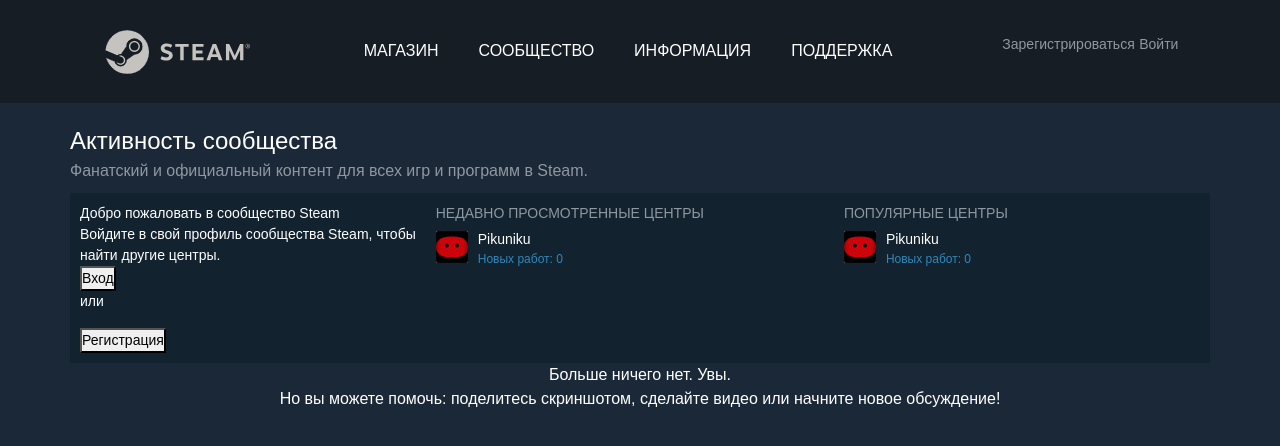
After one commit to Aleksan0922/Stearncommunity, a Flask app: template templates/community.html in a window 1280 px wide. The commit adds this page. Shown: the top 446 px of the page. Run offline with Flask 3, Linux system fonts and the light colour scheme; the template is opened without the code that fills it, so the values that code supplies are empty; some libraries are stand-ins or nearby versions.

Commit message:
Добавил немного сообщества

```diff
--- a/main.py
+++ b/main.py
@@ -39,7 +39,12 @@ class LoginForm(FlaskForm):
 @app.route('/')
 @app.route('/index')
 def index():
-    return render_template('index.html')
+    return render_template('index.html', path='/index')
+
+
+@app.route('/community')
+def community():
+    return render_template('community.html', path='/community')
 
 
 @login_manager.user_loader
--- a/static/css/style.css
+++ b/static/css/style.css
@@ -31,7 +31,7 @@ body {
 
 .login {
     margin-top: 100px;
-    color: grey;
+    color: #8f98a0;
     font-size: 14px;
     text-decoration: none;
     cursor: pointer;
@@ -72,6 +72,11 @@ body {
     vertical-align: bottom;
 }
 
+.is-here {
+    color: #1a9fff;
+    border-bottom: 2px solid #1a9fff;
+}
+
 
 
 .main-game {
@@ -86,23 +91,36 @@ body {
 }
 
 .main-game:hover {
+    text-decoration: none;
+    color: white;
     background-color: #a9cde2;
 }
 
 .game-tags {
-    color: grey;
+    color: #264252;
     font-size: 12px;
+    margin-top: 10px
+}
+
+.game-info {
+    margin-left: 20px;
+    margin-right: 540px;
 }
 
 .game-sale {
     font-size: 16px;
-    margin: 24px 24px;
+    margin: 20px 20px;
+    padding: 2px 5px;
     background-color: #4c6b22;
     color: #BEEE11;
 }
 
+.game-price {
+    text-align: right;
+}
+
 .game-cost-without-sale {
-    color: grey;
+    color: #8f98a0;
     font-size: 12px;
     text-decoration: line-through;
 }
@@ -110,3 +128,72 @@ body {
 .game-cost {
     color: #beee11;
 }
+
+.game-logo img {
+    vertical-align: bottom;
+}
+
+
+
+.community {
+    margin-top: 20px;
+}
+
+.community-title {
+    margin-bottom: 10px;
+}
+
+.community-name {
+    font-size: 24px;
+}
+
+.community-tags {
+    color: #8f98a0;
+}
+
+.community-games {
+    background-color: #12222f;
+    display: flex;
+    font-size: 14px;
+}
+
+.community-game {
+    margin-top: 5px;
+    display: flex;
+}
+
+.community-recent-played {
+    margin: 10px 10px;
+}
+
+.community-recent-seen {
+    margin: 10px 10px;
+}
+
+.community-popular {
+    margin: 10px 10px;
+}
+
+.community-games-title {
+    margin-right: 120px;
+    color: #8f98a0;
+}
+
+.community-game-logos {
+    margin-top: 2px;
+    vertical-align: bottom;
+}
+
+.community-game-info {
+    margin-left: 10px;
+}
+
+.community-game-publication {
+    font-size: 12px;
+    color: #2f89bc;
+}
+
+
+.community-game-publications {
+    text-align: center;
+}
--- a/templates/base.html
+++ b/templates/base.html
@@ -20,7 +20,11 @@
             </div>
             <ul class="header-list">
                 <li class="header-item">
-                    <a href="/" class="main-shop">МАГАЗИН</a>
+                    {% if path == '/index' %}
+                        <a href="/" class="main-shop is-here">МАГАЗИН</a>
+                    {% else %}
+                        <a href="/" class="main-shop">МАГАЗИН</a>
+                    {% endif %}
                 </li>
                 <li class="header-item">
                     <a href="/community" class="main-community">СООБЩЕСТВО</a>
--- /dev/null
+++ b/templates/community.html
@@ -0,0 +1,60 @@
+{% extends "base.html" %}
+
+{% block content %}
+    <div class="community">
+        <div class="container">
+            <div class="community-title">
+                <div class="community-name">Активность сообщества</div>
+                <div class="community-tags">Фанатский и официальный контент для всех игр и программ в Steam.</div>
+            </div>
+            <div class="community-games">
+                <div class="community-recent-played">
+                    {% if current_user.is_authenticated %}
+                        <div class="community-games-title">НЕДАВНО ЗАПУЩЕННЫЕ ИГРЫ</div>
+                        <div class="community-error"></div>
+                    {% else %}
+                        <div class="community-not-registed-title">Добро пожаловать в сообщество Steam</div>
+                        <div class="community-not-registed-text">
+                            Войдите в свой профиль сообщества Steam, чтобы<br> найти другие центры.
+                        </div>
+                        <div class="community-login">
+                            <button class="community-login-button">Вход</button>
+                            <p class="community-or">или</p>
+                            <button class="community-login-button">Регистрация</button>
+                        </div>
+                    {% endif %}
+                </div>
+                <div class="community-recent-seen">
+                    <div class="community-games-title">НЕДАВНО ПРОСМОТРЕННЫЕ ЦЕНТРЫ</div>
+                    <div class="community-game">
+                        <div class="community-game-logos">
+                            <img src="../static/images/pikuniku-logo.png" alt="Game logo" class="community-game-logo">
+                        </div>
+                        <div class="community-game-info">
+                            <a class="community-game-name">Pikuniku</a>
+                            <div class="community-game-publication">Новых работ: 0</div>
+                        </div>
+                    </div>
+                </div>
+                <div class="community-popular">
+                    <div class="community-games-title">ПОПУЛЯРНЫЕ ЦЕНТРЫ</div>
+                    <div class="community-game">
+                        <div class="community-game-logos">
+                            <img src="../static/images/pikuniku-logo.png" alt="Game logo" class="community-game-logo">
+                        </div>
+                        <div class="community-game-info">
+                            <a class="community-game-name">Pikuniku</a>
+                            <div class="community-game-publication">Новых работ: 0</div>
+                        </div>
+                    </div>
+                </div>
+            </div>
+            <div class="community-game-publications">
+                <div class="community-game-publications-count">Больше ничего нет. Увы.</div>
+                <div class="community-game-publications-text">
+                    Но вы можете помочь: поделитесь скриншотом, сделайте видео или начните новое обсуждение!
+                </div>
+            </div>
+        </div>
+    </div>
+{% endblock %}
--- a/templates/index.html
+++ b/templates/index.html
@@ -9,7 +9,7 @@
                     <div class="game-name">Midnight Ghost Hunt</div>
                     <div class="game-tags">Для нескольких игроков, Бой, Командная</div>
                 </div>
-                <div class="game-sale">-66%</div>
+                <div class="game-sale"><b>-66%</b></div>
                 <div class="game-price">
                     <div class="game-cost-without-sale">435 руб.</div>
                     <div class="game-cost">147 руб.</div>
```
Also changed, not shown: static/images/pikuniku-logo.png (added).
